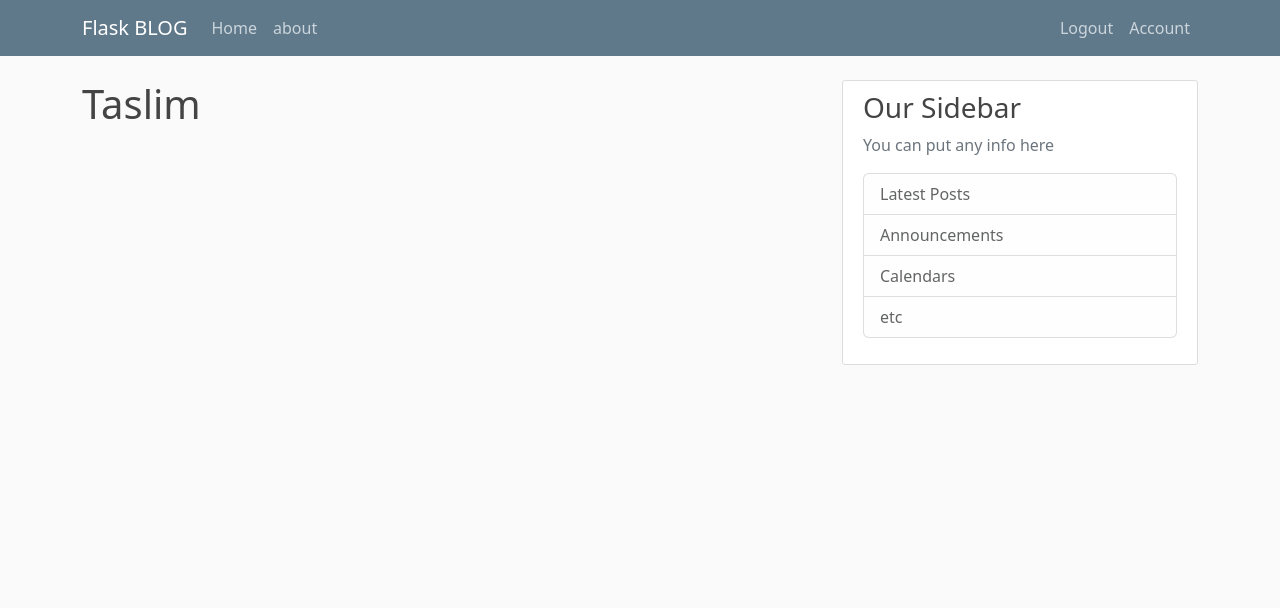
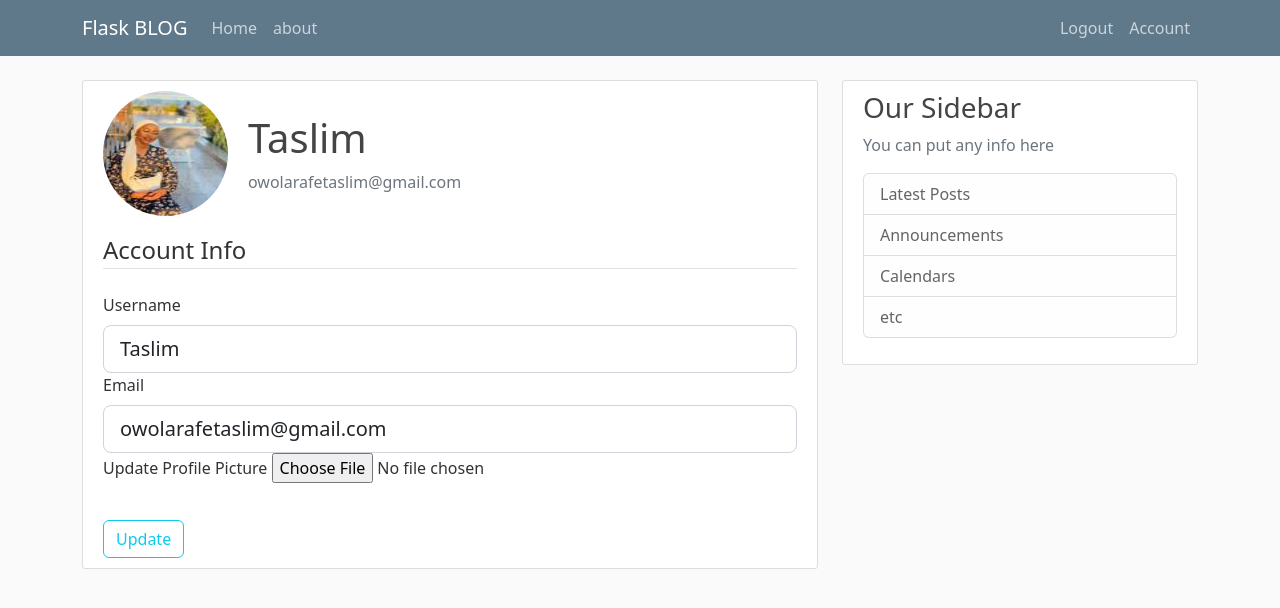
Before and after one commit to TaslimOwolarafe/flask_blog, a Flask app: page /account in a window 1280 px wide. Shown: the top 608 px of the page. Run offline with Flask 2, Linux system fonts and the light colour scheme; a user stored in the database is signed in; some libraries are stand-ins or nearby versions.

Commit message:
User Profile, Picture upload

```diff
--- a/flask_blog/forms.py
+++ b/flask_blog/forms.py
@@ -1,4 +1,6 @@
 from flask_wtf import FlaskForm
+from flask_wtf.file import FileField, FileAllowed
+from flask_login import current_user
 import email_validator
 from wtforms import StringField, PasswordField, SubmitField, BooleanField
 from wtforms.validators import DataRequired, Length, Email, EqualTo, ValidationError
@@ -34,3 +36,23 @@ class LoginForm(FlaskForm):
         validators=[DataRequired()])
     remember = BooleanField('Remember Me')
     submit = SubmitField('Login')
+
+class UpdateAccountForm(FlaskForm):
+    username = StringField('Username',
+        validators=[DataRequired(), Length(min=2, max=20)])
+    email = StringField('Email',
+        validators=[DataRequired(), Email()])
+    picture = FileField('Update Profile Picture', validators=[FileAllowed(['jpg', 'png'])])
+    submit = SubmitField('Update')
+
+    def validate_username(self, username):
+        if username.data != current_user.username:
+            user = User.query.filter_by(username=username.data).first()
+            if user:
+                raise ValidationError('Username taken. Please choose another.')
+
+    def validate_email(self, email):
+        if email.data != current_user.email:
+            user = User.query.filter_by(email=email.data).first()
+            if user:
+                raise ValidationError('Email is taken. Please choose another.')
--- a/flask_blog/routes.py
+++ b/flask_blog/routes.py
@@ -1,7 +1,10 @@
+import os
+import secrets
+from PIL import Image
 from flask import (render_template, url_for,
     flash, redirect, request)
 from flask_blog import app, db, bcrypt
-from flask_blog.forms import RegistrationForm, LoginForm
+from flask_blog.forms import RegistrationForm, LoginForm, UpdateAccountForm
 from flask_blog.models import User, Post
 from flask_login import login_user, current_user, logout_user, login_required
 
@@ -52,7 +55,33 @@ def logout():
     logout_user()
     return redirect(url_for('home'))
 
-@app.route("/account")
+def save_picture(form_picture):
+    random_hex = secrets.token_hex(8)
+    f_name, f_ext = os.path.splitext(form_picture.filename)
+    print(f_name, f_ext)
+    picture_fn = random_hex + f_ext
+    picture_path = os.path.join(app.root_path, 'static/profile_pics', picture_fn)
+    output_size = (125, 125)
+    i = Image.open(form_picture)
+    i.thumbnail(output_size)
+    i.save(picture_path)
+    return picture_fn
+
+@app.route("/account", methods=['GET', 'POST'])
 @login_required
 def account():
-    return render_template('account.html', title='account')
+    form = UpdateAccountForm()
+    if form.validate_on_submit():
+        if form.picture.data:
+            picture_file = save_picture(form.picture.data)
+            current_user.image_file = picture_file
+        current_user.username = form.username.data
+        current_user.email = form.email.data
+        db.session.commit()
+        flash('your account has been updated!', 'success')
+        return redirect(url_for('account'))
+    elif request.method == 'GET':
+        form.username.data = current_user.username
+        form.email.data = current_user.email
+    image_file = url_for('static', filename='profile_pics/' + current_user.image_file)
+    return render_template('account.html', title='account', image_url=image_file, form=form)
--- a/flask_blog/static/main.css
+++ b/flask_blog/static/main.css
@@ -78,3 +78,9 @@ a.article-title:hover {
 .account-heading {
     font-size: 2.5rem;
 }
+
+.media {
+    display: flex;
+    /* justify-content: center; */
+    align-items: center;
+}
--- a/flask_blog/templates/account.html
+++ b/flask_blog/templates/account.html
@@ -3,5 +3,62 @@
 {% block title %}Account{% endblock %}
 
 {% block content %}
-<h1>{{ current_user.username }}</h1>
+
+<div class="content-section">
+    <div class="media">
+        <img src="{{ image_url }}" alt="" class="rounded-circle account-img">
+        <div class="media-body">
+            <h2 class="account-heading">{{ current_user.username }}</h2>
+            <p class="text-secondary">{{ current_user.email }}</p>
+        </div>
+    </div>
+
+        <form method="POST" action="" enctype="multipart/form-data">
+            {{ form.hidden_tag() }}
+            <fieldset class="form-group">
+                <legend class="border-bottom mb-4">Account Info</legend>
+                <div class="form-group">
+                    {{ form.username.label(class="form-label") }}
+
+                    {% if form.username.errors %}
+                        {{ form.username(class="form-control form-control-lg is-invalid") }}
+                        <div class="invalid-feedback">
+                            {% for error in form.username.errors %}
+                               <span>{{ error }}</span>
+                            {% endfor %}
+                        </div>
+                    {% else %}
+                        {{ form.username(class="form-control form-control-lg") }}
+                    {% endif %}
+
+                </div>
+                <div class="form-group">
+                    {{ form.email.label(class="form-label") }}
+                    {% if form.email.errors %}
+                        {{ form.email(class="form-control form-control-lg is-invalid") }}
+                        <div class="invalid-feedback">
+                            {% for error in form.email.errors %}
+                               <span>{{ error }}</span>
+                            {% endfor %}
+                        </div>
+                    {% else %}
+                        {{ form.email(class="form-control form-control-lg") }}
+                    {% endif %}
+                </div>
+                <div class="form-group">
+                    {{ form.picture.label(class="form-label") }}
+                    {{ form.picture(class="form-control-file") }}
+                    {% if form.picture.errors %}
+                        {% for error in form.picture.errors %}
+                            <span class="text-danger">{{ error }}</span><br>
+                        {% endfor %}
+                    {% endif %}
+                </div>
+            </fieldset>
+            <div class="form-group" style="margin-top: 2rem">
+                {{ form.submit(class="btn btn-outline-info") }}
+            </div>
+        </form>
+</div>
+
 {% endblock %}
```
Also changed, not shown: flask_blog/blog.db, flask_blog/static/profile_pics/ae0800ba7de263dc.jpg (added), flask_blog/static/profile_pics/b32cf107e08035c5.jpg (added), flask_blog/static/profile_pics/default.jpg (added).
